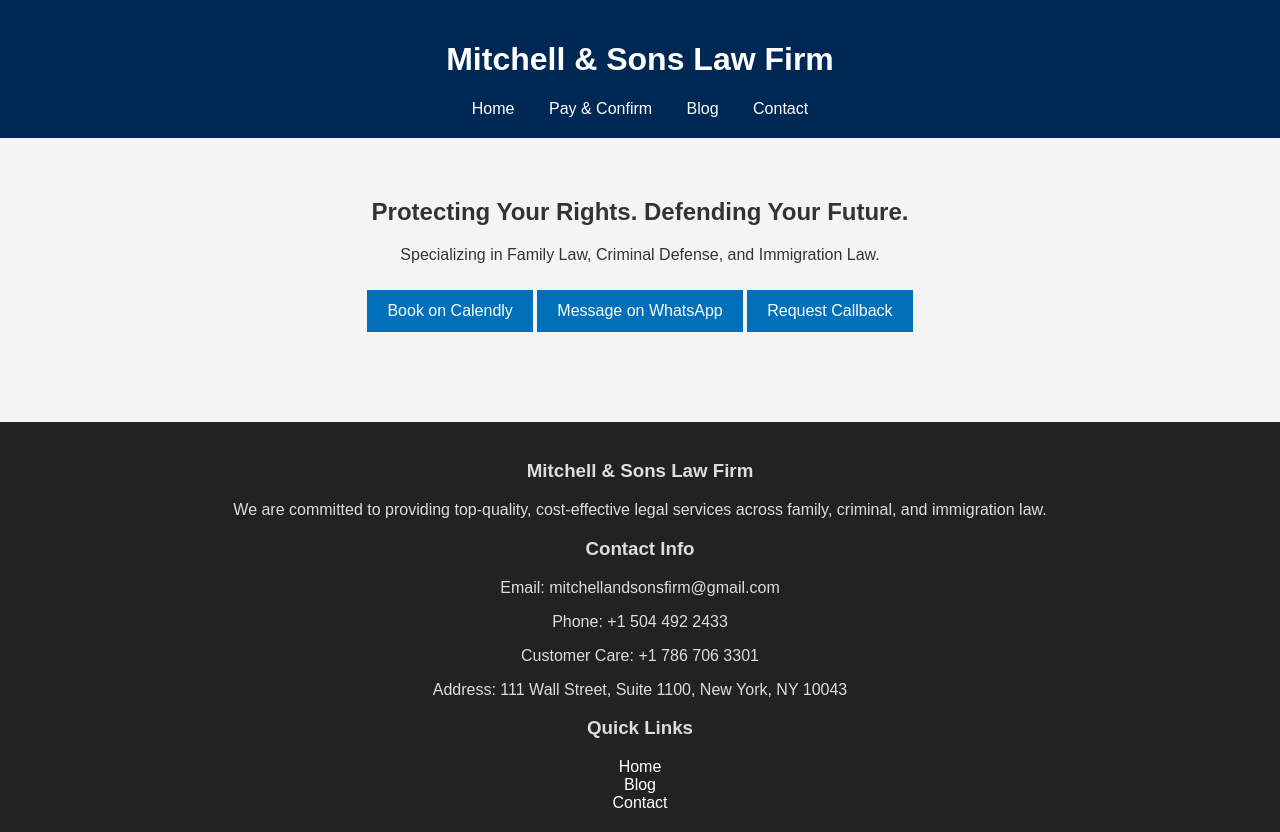
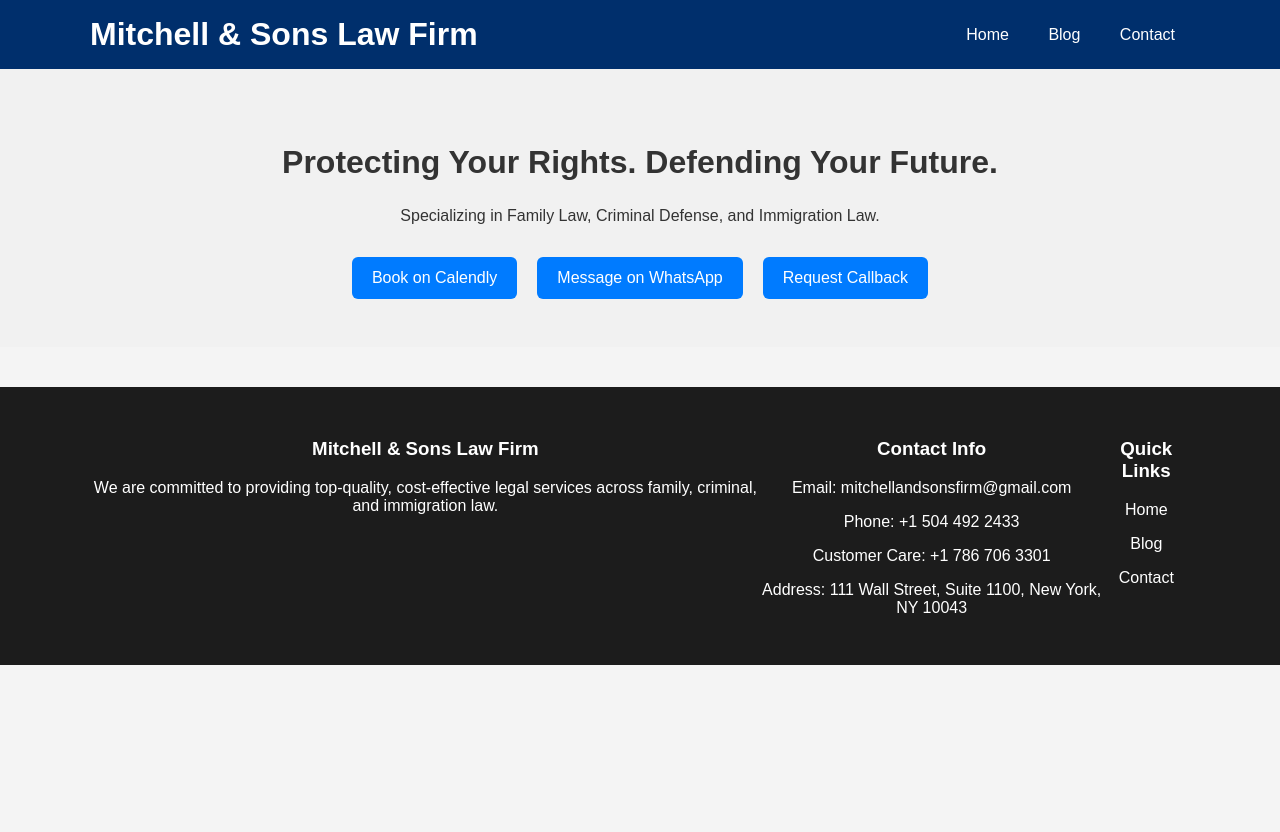
Before and after one commit to Kingsound8/mitchelllawfirm, a plain HTML site: page index.html in a window 1280 px wide. After the commit the page ends 800 px from the top, so only its background shows below. Drawn offline with Linux system fonts and the light colour scheme.

Commit message:
Add files via upload

```diff
--- a/index.html
+++ b/index.html
@@ -1,45 +1,55 @@
 
 <!DOCTYPE html>
-<html>
+<html lang="en">
 <head>
-    <link rel="icon" type="image/png" href="favicon.png">
+  <meta charset="UTF-8" />
+  <meta name="viewport" content="width=device-width, initial-scale=1.0" />
   <title>Mitchell & Sons Law Firm</title>
-    <link rel="stylesheet" href="style.css">
+  <link rel="icon" type="image/png" href="favicon.png" />
+  <link rel="stylesheet" href="style.css" />
 </head>
 <body>
-<header>
-    <h1>Mitchell & Sons Law Firm</h1>
+  <header style="background-color: #002f6c; padding: 1em; color: white;">
+    <div style="max-width: 1100px; margin: 0 auto; display: flex; justify-content: space-between; align-items: center;">
+      <h1 style="margin: 0;">Mitchell & Sons Law Firm</h1>
       <nav>
-        <a href="index.html">Home</a>
-        <a href="pay.html">Pay & Confirm</a>
-        <a href="blog.html">Blog</a>
-        <a href="contact.html">Contact</a>
+        <a href="index.html" style="color: white; margin-right: 20px; text-decoration: none;">Home</a>
+        <a href="blog.html" style="color: white; margin-right: 20px; text-decoration: none;">Blog</a>
+        <a href="contact.html" style="color: white; text-decoration: none;">Contact</a>
       </nav>
+    </div>
   </header>
-<main>
-    <h2>Protecting Your Rights. Defending Your Future.</h2>
-    <p>Specializing in Family Law, Criminal Defense, and Immigration Law.</p>
-    <a href="pay.html" class="cta">Book on Calendly</a>
-    <a href="https://wa.me/15044922433" class="cta">Message on WhatsApp</a>
-    <a href="contact.html" class="cta">Request Callback</a>
+
+  <main style="text-align: center; background-color: #f1f1f1; padding: 3em 1em;">
+    <h2 style="font-size: 2em;">Protecting Your Rights. Defending Your Future.</h2>
+    <p style="margin-bottom: 2em;">Specializing in Family Law, Criminal Defense, and Immigration Law.</p>
+
+    <div style="display: flex; justify-content: center; gap: 20px;">
+      <a href="pay.html" style="background: #007bff; color: white; padding: 12px 20px; border-radius: 6px; text-decoration: none;">Book on Calendly</a>
+      <a href="https://wa.me/15044922433" style="background: #007bff; color: white; padding: 12px 20px; border-radius: 6px; text-decoration: none;">Message on WhatsApp</a>
+      <a href="contact.html" style="background: #007bff; color: white; padding: 12px 20px; border-radius: 6px; text-decoration: none;">Request Callback</a>
+    </div>
   </main>
-<footer>
-    <div class="footer-section">
+
+  <footer style="background-color: #1c1c1c; color: white; padding: 2em;">
+    <div style="max-width: 1100px; margin: 0 auto; display: flex; justify-content: space-between;">
+      <div>
         <h3>Mitchell & Sons Law Firm</h3>
         <p>We are committed to providing top-quality, cost-effective legal services across family, criminal, and immigration law.</p>
       </div>
-    <div class="footer-section">
+      <div>
         <h3>Contact Info</h3>
         <p>Email: mitchellandsonsfirm@gmail.com</p>
         <p>Phone: +1 504 492 2433</p>
         <p>Customer Care: +1 786 706 3301</p>
         <p>Address: 111 Wall Street, Suite 1100, New York, NY 10043</p>
       </div>
-    <div class="footer-section">
+      <div>
         <h3>Quick Links</h3>
-        <a href="index.html">Home</a><br>
-        <a href="blog.html">Blog</a><br>
-        <a href="contact.html">Contact</a>
+        <p><a href="index.html" style="color: white;">Home</a></p>
+        <p><a href="blog.html" style="color: white;">Blog</a></p>
+        <p><a href="contact.html" style="color: white;">Contact</a></p>
+      </div>
     </div>
   </footer>
 </body>
```
Lines whose indentation alone changed are shown as unchanged.
